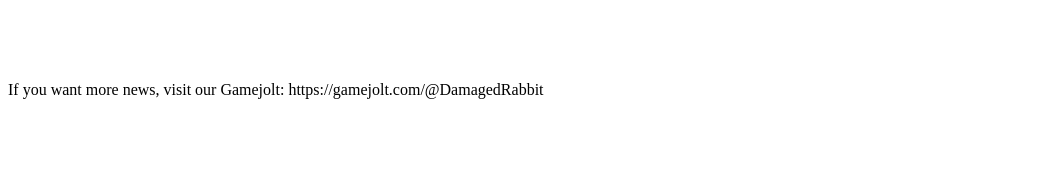
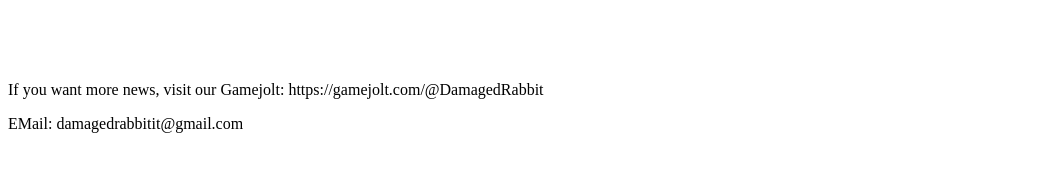
Before and after one commit to vitalik198/damagedrabbit.github.io, a plain HTML site: page index.html in a window 1280 px wide. Shown: the part 483-654 px from the top of the page, without its empty margins (0-1041 px from the left). Drawn offline with Linux system fonts and the light colour scheme.

Commit message:
add email

```diff
--- a/index.html
+++ b/index.html
@@ -20,4 +20,5 @@
     <p style="text-align: center;">&nbsp;</p>
     <p style="text-align: center;">&nbsp;</p>
     <p style="text-align: left;">If you want more news, visit our Gamejolt:&nbsp;https://gamejolt.com/@DamagedRabbit</p>
+    <p style="text-align: left;">EMail: damagedrabbitit@gmail.com</p>
 </div>
```
